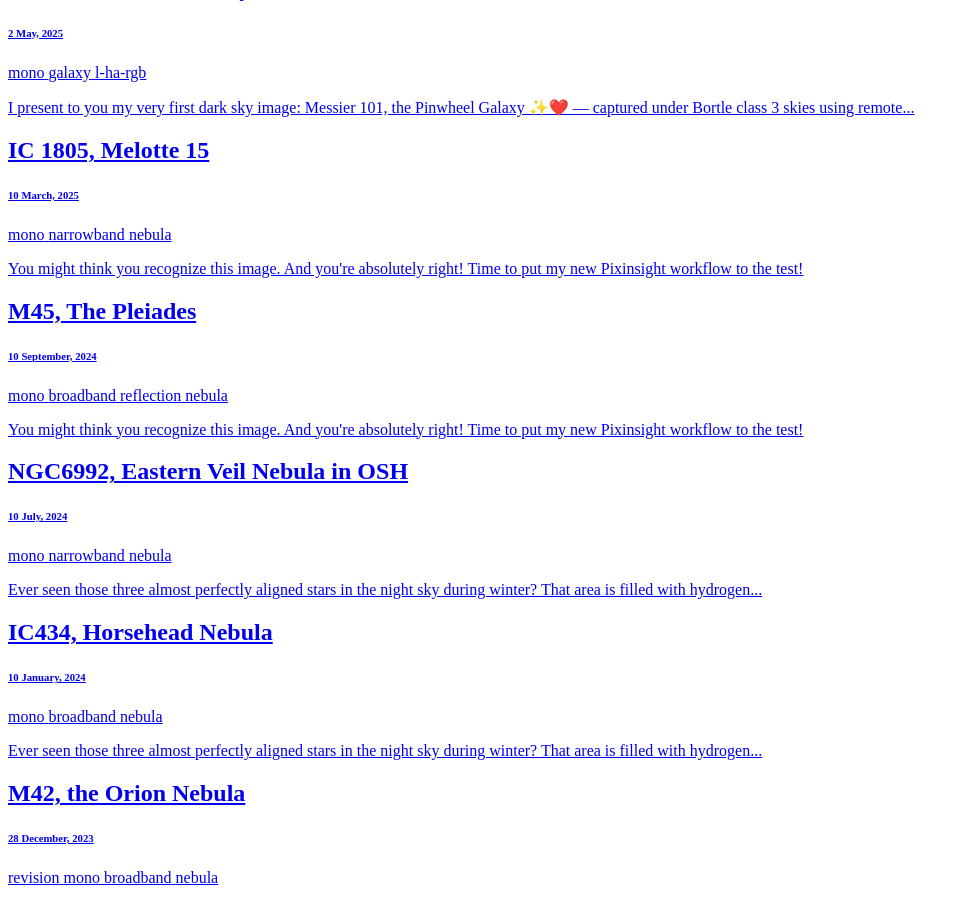
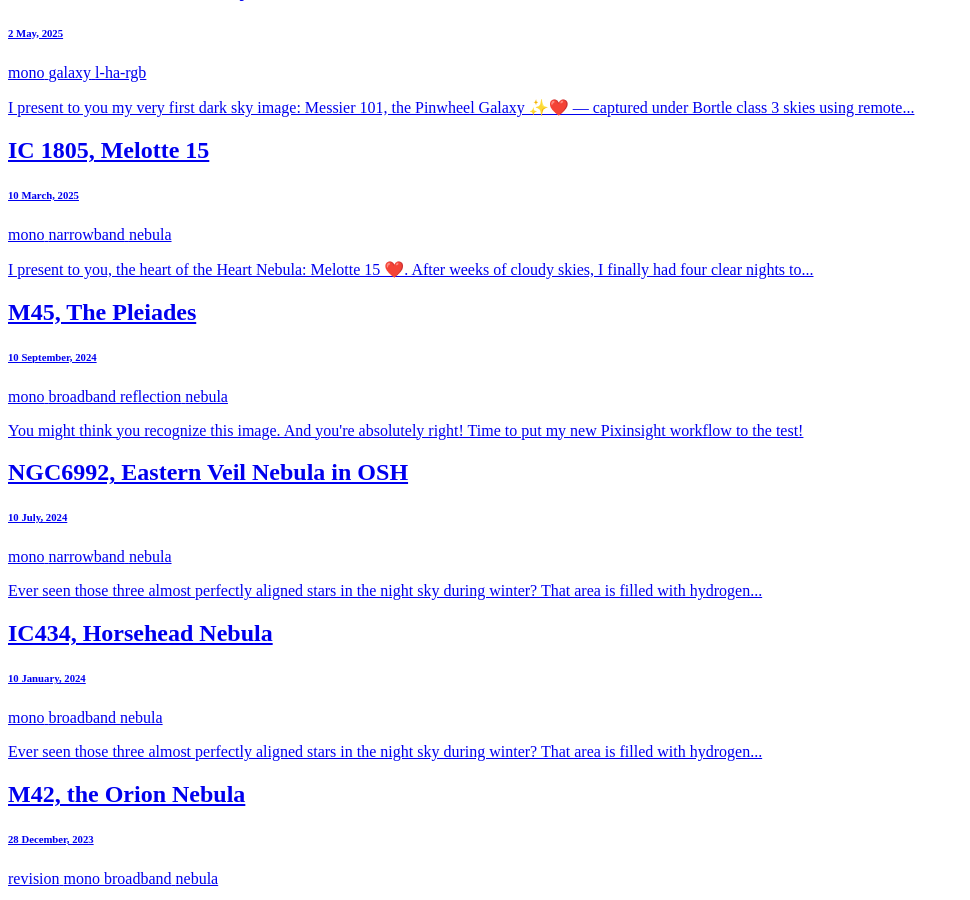
Before and after one commit to jeroenboumans/Undersampled, a Jekyll site: the page built from index.markdown, in a window 1280 px wide and 900 px high, scrolled down 8559 px. Shown: the whole window, without its empty margins (0-970 px from the left). Built offline with Jekyll 4.4.1, drawn with Linux system fonts in a browser that asks for light colours.

Commit message:
Update meta desc.

```diff
--- a/_posts/journal/2025-03-10-ic1805.markdown
+++ b/_posts/journal/2025-03-10-ic1805.markdown
@@ -18,8 +18,8 @@ toc: true
 m:
 ngc:
 ic: 1805
-description: "You might think you recognize this image. And you're absolutely right!
-  Time to put my new Pixinsight workflow to the test!"
+description: "I present to you, the heart of the Heart Nebula: Melotte 15 ❤️. After weeks of cloudy skies,
+I finally had four clear nights to collect data for this image!"
 ---
 
 ## Acquisition Details
```
Also changed, not shown: _includes/archive-posts.html (line endings or trailing spaces).
